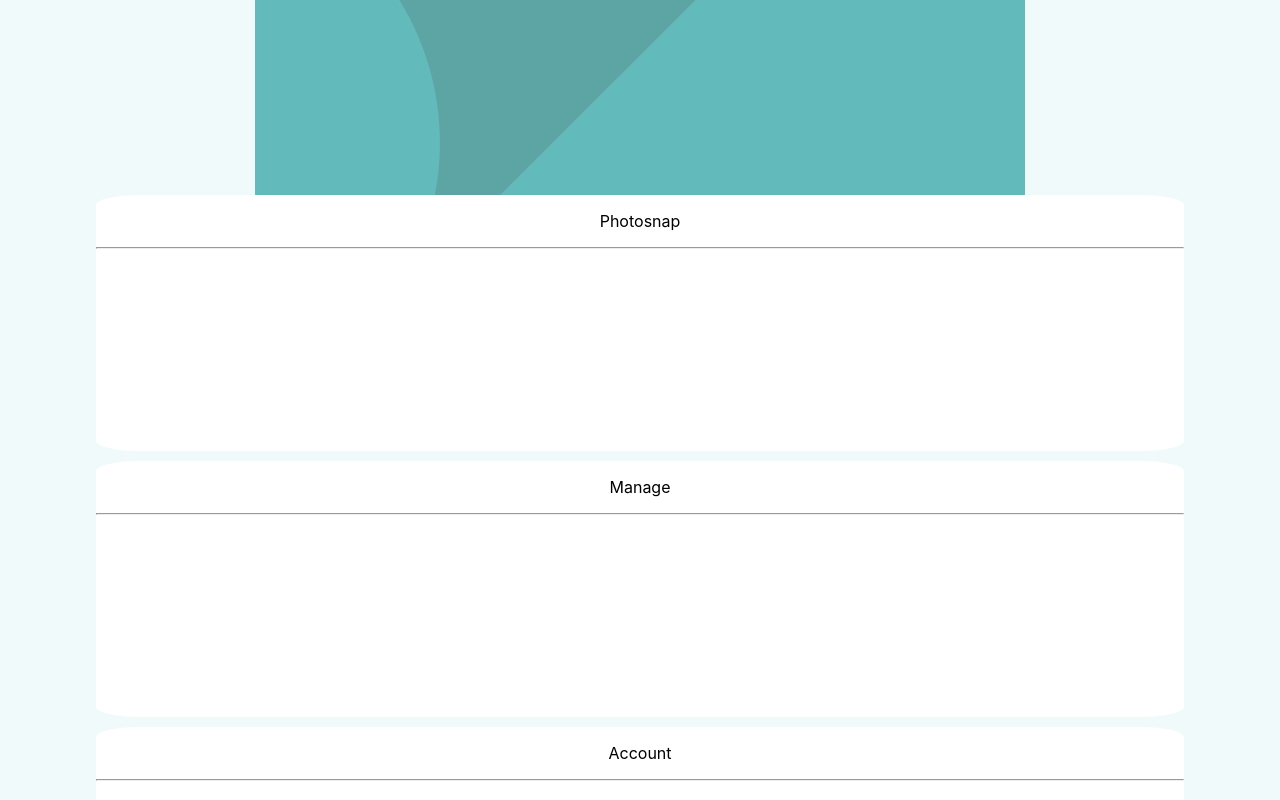
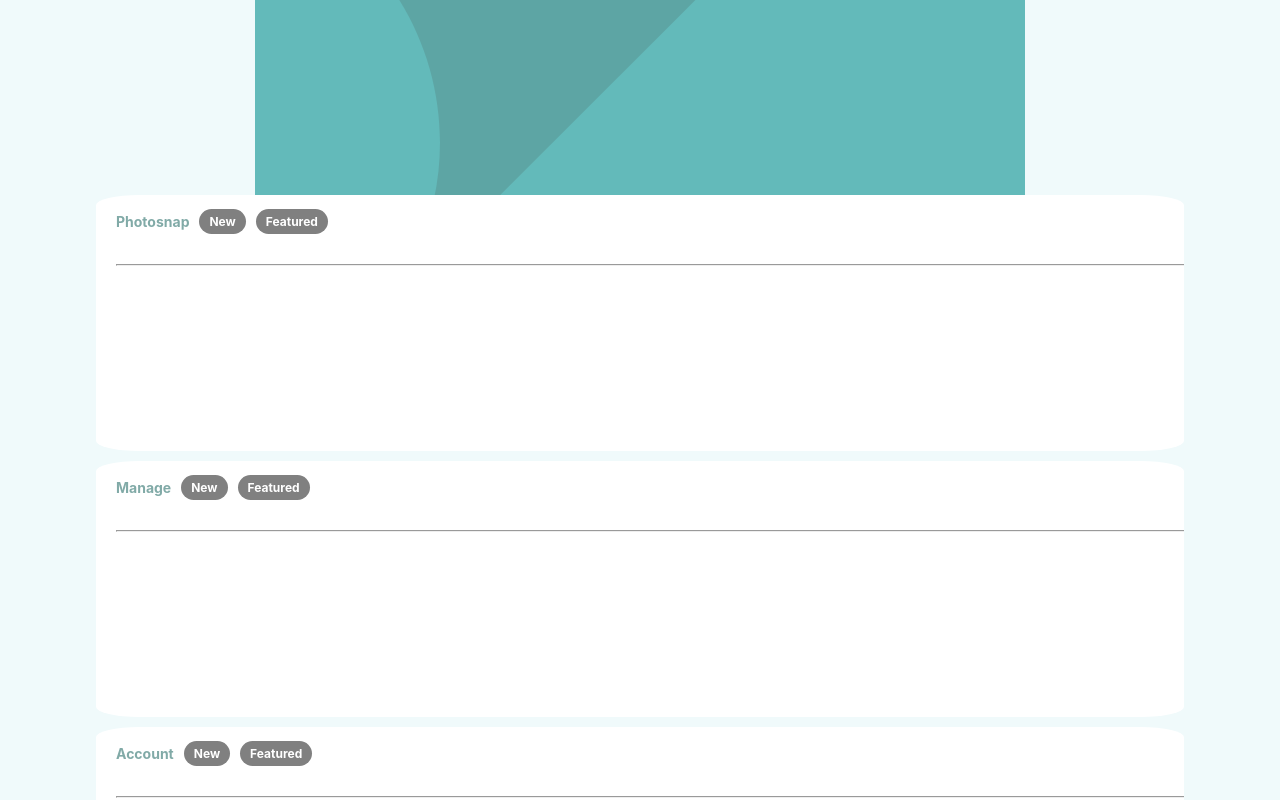
Before and after one commit to rsheldon3ayers/react-listings, a React (Create React App) app: page / in a window 1280 px wide. Shown: the top 800 px of the page. Built offline with nearby package versions, Linux system fonts and the light colour scheme.

Commit message:
more css

```diff
--- a/src/App.css
+++ b/src/App.css
@@ -51,3 +51,41 @@
   margin-top: 10px;
   border-radius: 4%;
 }
+
+.listing-info {
+  padding: 0 20px;
+  width: 100%;
+}
+.top {
+  width: 90%;
+  display: flex;
+  flex-wrap: wrap;
+  align-items: center;
+  color: #81AAA7;
+  font-weight: bold;
+  font-size: 14px;
+}
+.company-name {
+  color: #81AAA7;
+  font-weight: bold;
+  font-size: 14px;
+  text-align: left;
+  margin-right: 10px;
+  left: 0;
+}
+.top-tags {
+  list-style: none;
+  overflow: hidden;
+  padding: 0;
+}
+li {
+  float: left;
+  padding: 0 10px;
+  margin-right: 10px;
+  font-size: 12px;
+  line-height: 25px;
+  color: white;
+  background-color: gray;
+  border-radius: 25px;
+
+}
--- a/src/ListingBox.js
+++ b/src/ListingBox.js
@@ -4,7 +4,14 @@ const ListingBox = (props,) => {
     return (
         <div className="listing-box">
             <div className="listing-info">
-                <p className="company-name top-tags">{props.companyName}</p>
+                <div className="top">
+                    <p className="company-name">{props.companyName}</p>
+                    <ul className="top-tags">
+                        <li>New</li>
+                        <li>Featured</li>
+                    </ul>
+                </div>
+
                 <p className="role-title"></p>
                 <ul className="age-contract-location"></ul>
                 <hr />
--- a/src/ListingsContainer.js
+++ b/src/ListingsContainer.js
@@ -6,7 +6,7 @@ const newData = data;
 
 const ListingsContainer = () => {
     const company = newData.map((data, i,) =>
-        <ListingBox key={data.id.toString()} companyName={data.company}/>,
+        <ListingBox key={data.id.toString()} companyName={data.company} />,
     );
     return(
         <div className="listings-container">
```
